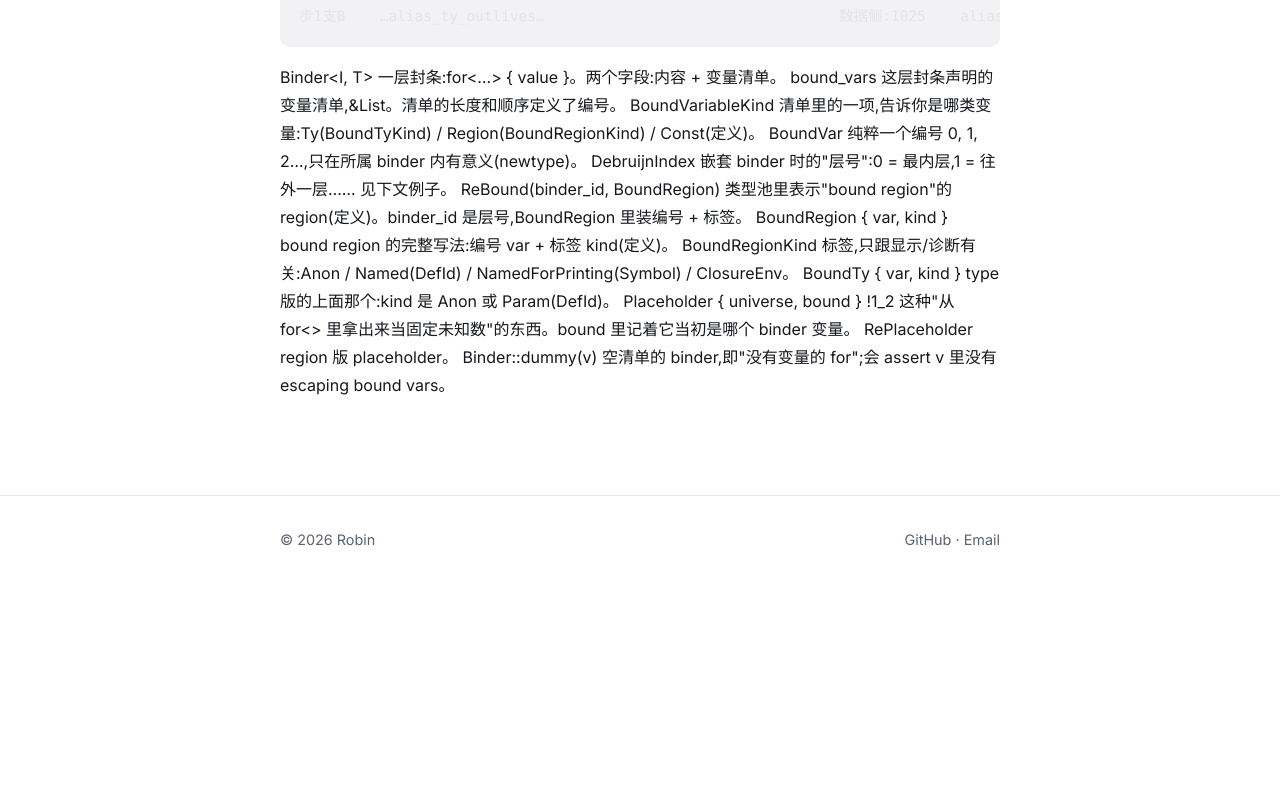
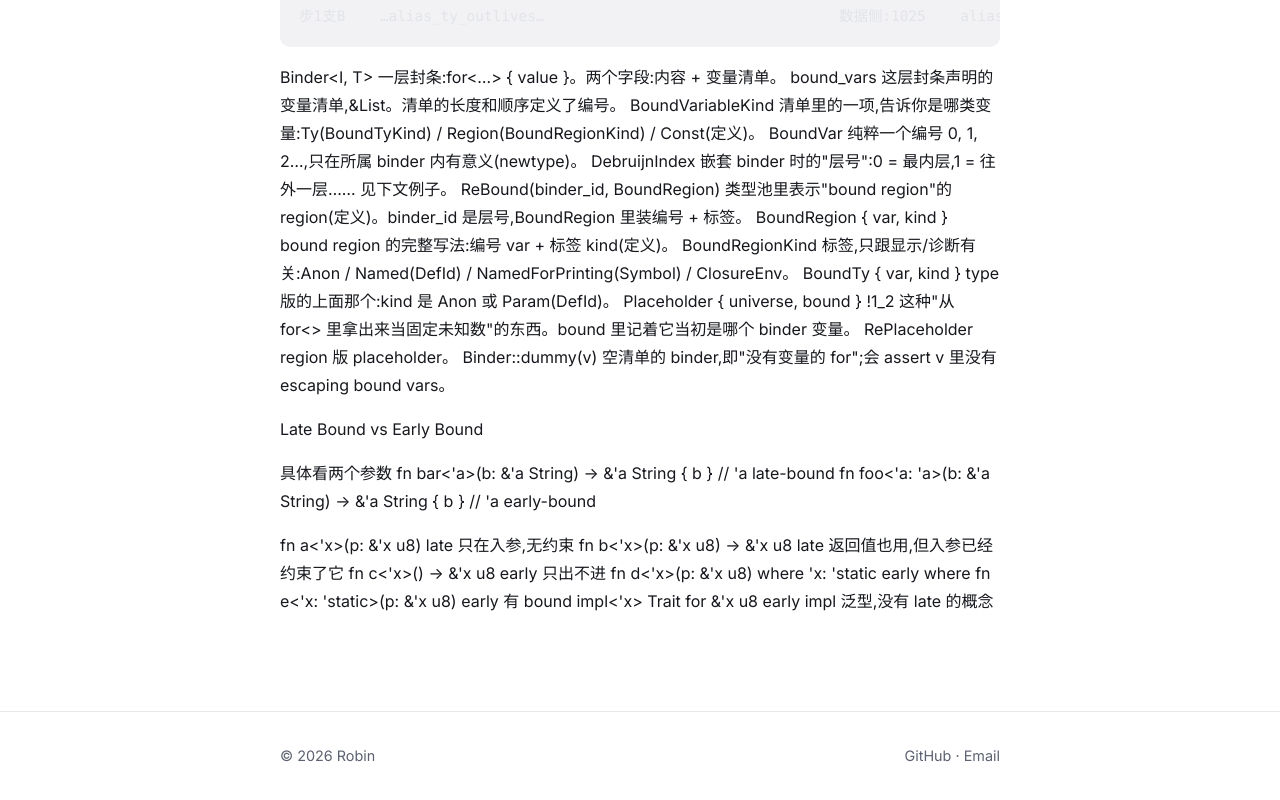
Before and after one commit to born-in-autumn/blog, an Astro site: page /blog/notes/aob in a window 1280 px wide. Shown: the part 2044-2844 px from the top of the page. Before the commit the page ends 2628 px from the top, so only its background shows below. Built offline with nearby package versions, Linux system fonts and the light colour scheme; Astro itself is replaced by a stand-in of ours; code samples lack their colours.

Commit message:
feat: update

```diff
--- a/src/content/notes/aob.md
+++ b/src/content/notes/aob.md
@@ -104,3 +104,19 @@ BoundTy { var, kind }	type 版的上面那个:kind 是 Anon 或 Param(DefId)。
 Placeholder { universe, bound }	!1_2 这种"从 for<> 里拿出来当固定未知数"的东西。bound 里记着它当初是哪个 binder 变量。
 RePlaceholder	region 版 placeholder。
 Binder::dummy(v)	空清单的 binder,即"没有变量的 for";会 assert v 里没有 escaping bound vars。
+
+
+
+
+Late Bound vs Early Bound
+
+具体看两个参数
+fn bar<'a>(b: &'a String) -> &'a String { b }   // 'a late-bound
+fn foo<'a: 'a>(b: &'a String) -> &'a String { b } // 'a early-bound
+
+fn a<'x>(p: &'x u8)	late	只在入参,无约束
+fn b<'x>(p: &'x u8) -> &'x u8	late	返回值也用,但入参已经约束了它
+fn c<'x>() -> &'x u8	early	只出不进
+fn d<'x>(p: &'x u8) where 'x: 'static	early	where
+fn e<'x: 'static>(p: &'x u8)	early	有 bound
+impl<'x> Trait for &'x u8	early	impl 泛型,没有 late 的概念
--- a/src/site.config.ts
+++ b/src/site.config.ts
@@ -14,7 +14,7 @@ export const siteConfig = {
   defaultLocale: "en" as const,
   bio: {
     en: "Writing about whatever I'm building. Due to limited time, these materials are not yet available in English. Please kindly understand, but I will promptly address this matter as soon as I have the opportunity",
-    zh: "这里有我在Rust社区里贡献的所有PR，由于精力原因，我暂时还没有准备英文版本",
+    zh: "这里有我在Rust社区里贡献的所有PR，由于精力原因，我暂时还没有准备英文版本，这里的每一篇文章基本上都只写了个标题，笔记部分更是乱如麻，各种杂七杂八的东西混在一起，不过就这样吧，我暂时没有精力维护这些了，因为我并不打算公开这些东西，只要我自己看得懂就行，未来等我在Rust Compiler的贡献达到下一个阶段时，再来更新吧",
     zhNote: "Due to limited time, these materials are not yet available in English. Please kindly understand, but I will promptly address this matter as soon as I have the opportunity",
   },
   nav: [
```
